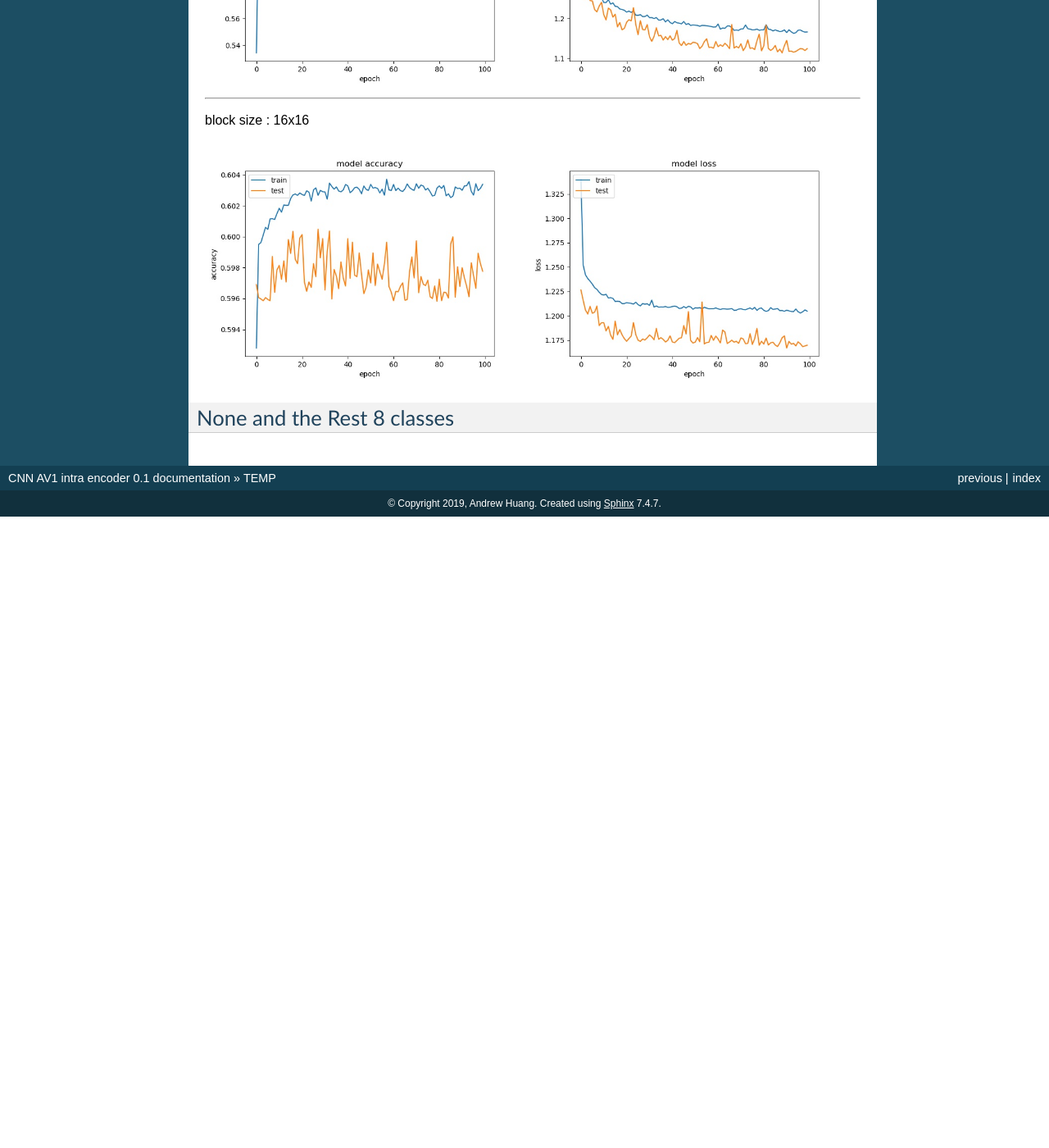
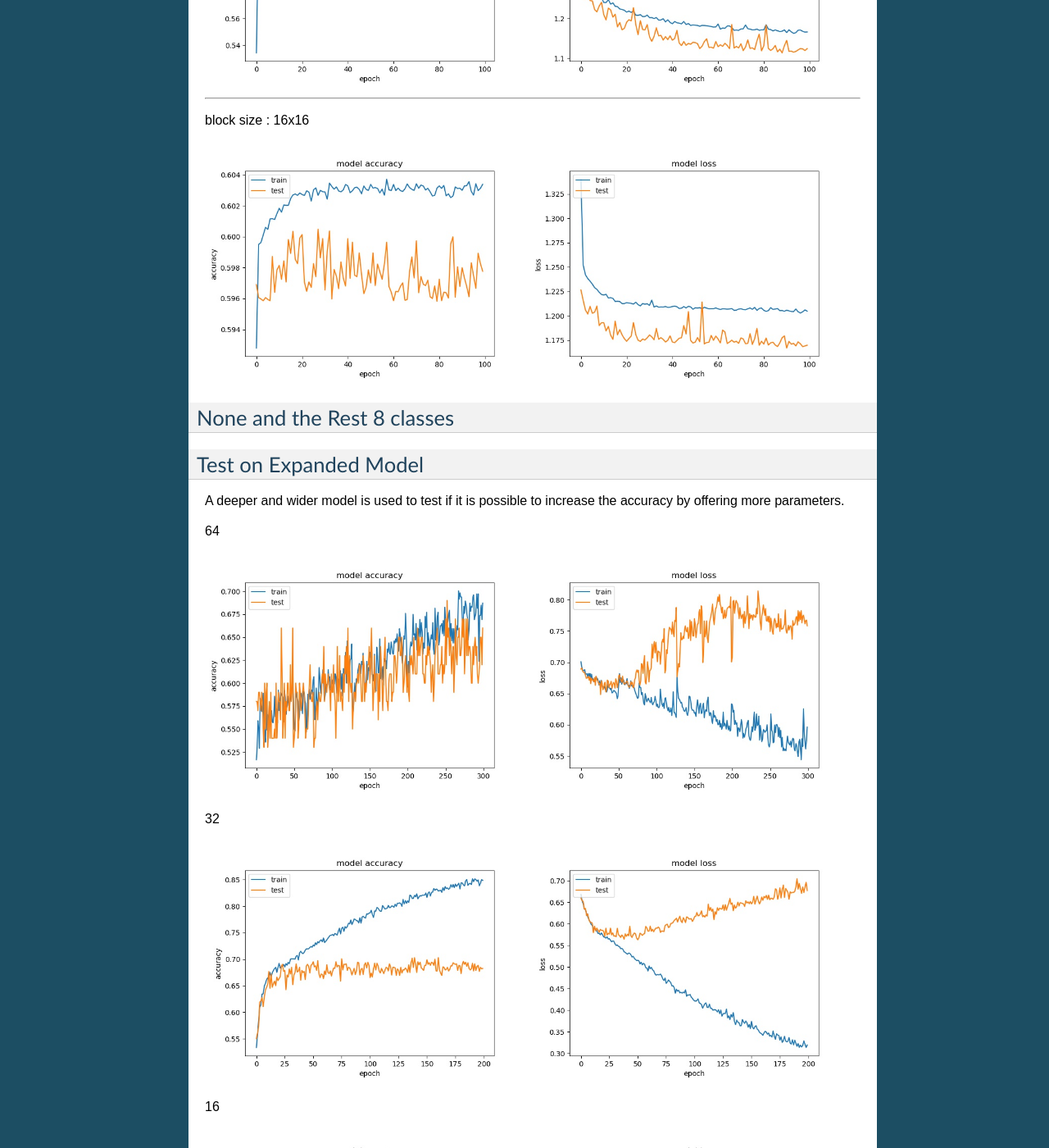
Before and after one commit to epadam/CNN-AV1-intra-encoder, a Sphinx documentation site: the page built from source/temp.rst, in a window 1280 px wide and 1400 px high, scrolled down 6272 px. Shown: the whole window at 82% size. Built offline with Sphinx 7.4.7, drawn with Linux system fonts in a browser that asks for light colours; before the commit the page ends 6902 px from its top, so only the background shows below that; some of the changed text lies outside the part shown.

Commit message:
Update temp.rst

```diff
--- a/source/temp.rst
+++ b/source/temp.rst
@@ -173,3 +173,34 @@ block size : 16x16
 
 None and the Rest 8 classes
 ^^^^^^^^^^^^^^^^^^^^^^^^^^^^^^
+
+
+
+Test on Expanded Model
+^^^^^^^^^^^^^^^^^^^^^^^
+
+A deeper and wider model is used to test if it is possible to increase the accuracy by offering more parameters.
+
+
+64
+
+.. image:: img/mnist_xl_qp120_64_acc_HV.jpg
+   :width: 49%
+.. image:: img/mnist_xl_qp120_64_loss_HV.jpg
+   :width: 49%
+
+32
+
+.. image:: img/mnist_xl_qp120_32_acc_HV.jpg
+   :width: 49%
+.. image:: img/mnist_xl_qp120_32_loss_HV.jpg
+   :width: 49%
+
+16
+
+.. image:: img/mnist_xl_qp120_16_acc_HV.jpg
+   :width: 49%
+.. image:: img/mnist_xl_qp120_16_loss_HV.jpg
+   :width: 49%
+
+For 64x64, the accuracy is a little bit higher, but for 32x32, 16x16, it stays the same.
```
